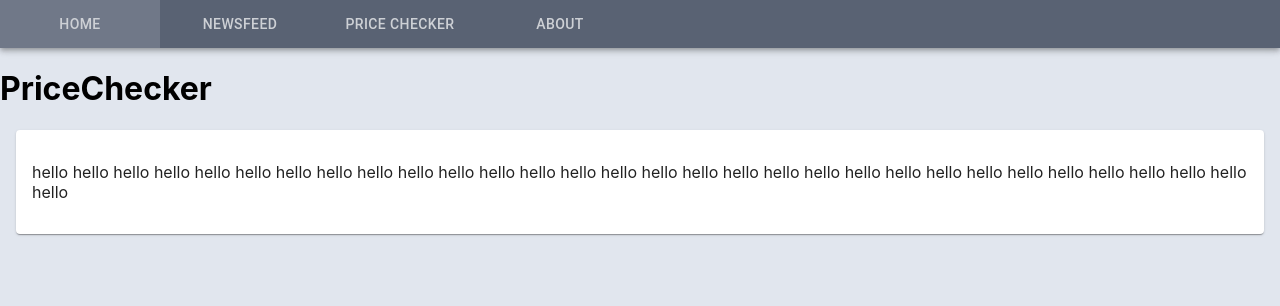
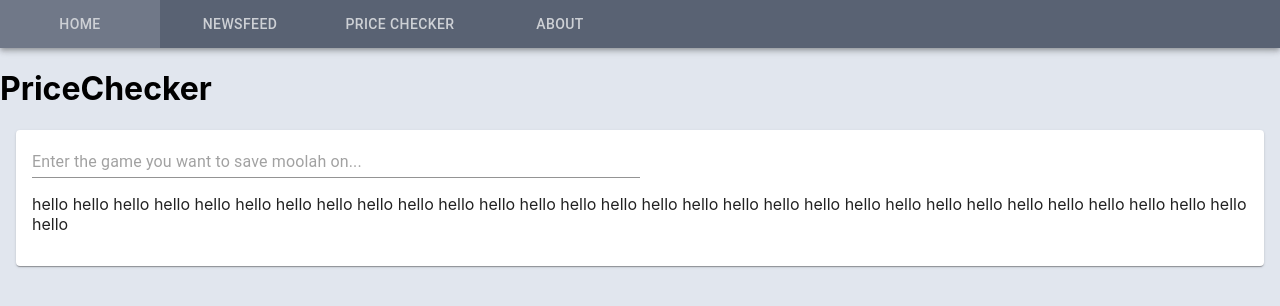
Before and after one commit to JayoMayoKayo/BrainStation-Capstone, a React (Create React App) app in the folder client/: page /priceChecker in a window 1280 px wide. Shown: the top 306 px of the page. Built offline with nearby package versions, Linux system fonts and the light colour scheme.

Commit message:
game deal search bar returns the database name of said game

```diff
--- a/client/src/components/NameSearch/NameSearch.js
+++ /dev/null
@@ -1,28 +0,0 @@
-import React from 'react';
-
-
-//Material Ui Components
-import { withStyles } from '@material-ui/core/styles';
-import Paper from '@material-ui/core/Paper';
-
-//Component Stylings
-const styles = {
-  searchBar : {
-    padding : '16px',
-    marginLeft : '16px',
-    marginRight : '16px'
-  }
-}
-
-class NameSearch extends React.Component {
-  render() {
-    const{ classes } = this.props;
-
-    return (
-        <Paper className={classes.searchBar} >
-          <p>hello hello hello hello hello hello hello hello hello hello hello hello hello hello hello hello hello hello hello hello hello hello hello hello hello hello hello hello hello hello hello </p>
-        </Paper>
-    );
-  }
-}
-export default withStyles(styles)(NameSearch);
--- a/client/src/components/NewsFeed/NewsFeed.js
+++ b/client/src/components/NewsFeed/NewsFeed.js
@@ -8,8 +8,8 @@ import Button from '@material-ui/core/Button';
 
 //Components
 import Navbar from '../Navbar/Navbar.js';
-import MaterialCard from '../MaterialCard/MaterialCard.js';
-import MaterialCardList from '../MaterialCardList/MaterialCardList.js';
+import MaterialCard from './MaterialCard/MaterialCard.js';
+import MaterialCardList from './MaterialCardList/MaterialCardList.js';
 
 //Component Stylings
 const styles = {
@@ -41,8 +41,6 @@ class NewsFeed extends React.Component {
     console.log("hey my function works dope");
     axios.get(`http://localhost:8081/games/${gameId}`)
     .then((response) => {
-      console.log('this is ' + gameId);
-      console.log(response.data);
       this.setState({
         newsData : response.data
       })
--- /dev/null
+++ b/client/src/components/PriceChecker/NameSearch/NameSearch.js
@@ -0,0 +1,59 @@
+import React from 'react';
+import axios from 'axios';
+
+//Material Ui Components
+import { withStyles } from '@material-ui/core/styles';
+import Paper from '@material-ui/core/Paper';
+import Input from '@material-ui/core/Input';
+
+//Component Stylings
+const styles = {
+  searchBar : {
+    padding : '16px',
+    marginLeft : '16px',
+    marginRight : '16px'
+  },
+  materialSearchBar : {
+    width : '50%',
+    alignContent : 'center',
+    justifyContent : 'center'
+  }
+}
+
+class NameSearch extends React.Component {
+  state = {
+    gameSearchResult : {
+      data : {
+        plain : ''
+      }
+    }
+  }
+
+  gameNameSearch = (nameInput) => {
+    console.log()
+    axios.get(`http://localhost:8081/deals/nameSearch/${nameInput}`)
+      .then((response) => {
+        console.log(response);
+        this.setState({
+          gameSearchResult : response.data
+        })
+      })
+      .catch((error) => {
+        console.log(error)
+      })
+  }
+
+  render() {
+    const{ classes } = this.props;
+    return (
+        <Paper className={classes.searchBar} >
+          <Input className={classes.materialSearchBar}
+            placeholder='Enter the game you want to save moolah on...'
+            onChange={(e) => {this.gameNameSearch(e.target.value)}} />
+          <p>hello hello hello hello hello hello hello hello hello hello hello hello hello hello hello hello hello hello hello hello hello hello hello hello hello hello hello hello hello hello hello </p>
+          <p>{this.state.gameSearchResult.data.plain}</p>
+        </Paper>
+    );
+  }
+}
+export default withStyles(styles)(NameSearch);
--- a/client/src/components/PriceChecker/PriceChecker.js
+++ b/client/src/components/PriceChecker/PriceChecker.js
@@ -3,7 +3,7 @@ import React from 'react';
 
 //Components
 import Navbar from '../Navbar/Navbar.js';
-import NameSearch from '../NameSearch/NameSearch.js';
+import NameSearch from './NameSearch/NameSearch.js';
 
 class PriceChecker extends React.Component {
   render() {
```
Also changed, not shown: client/src/components/NewsFeed/MaterialCard/MaterialCard.js (renamed from client/src/components/MaterialCard/MaterialCard.js), client/src/components/NewsFeed/MaterialCardList/MaterialCardList.js (renamed from client/src/components/MaterialCardList/MaterialCardList.js), 2 other files (tests, documents, lock files or other folders).
